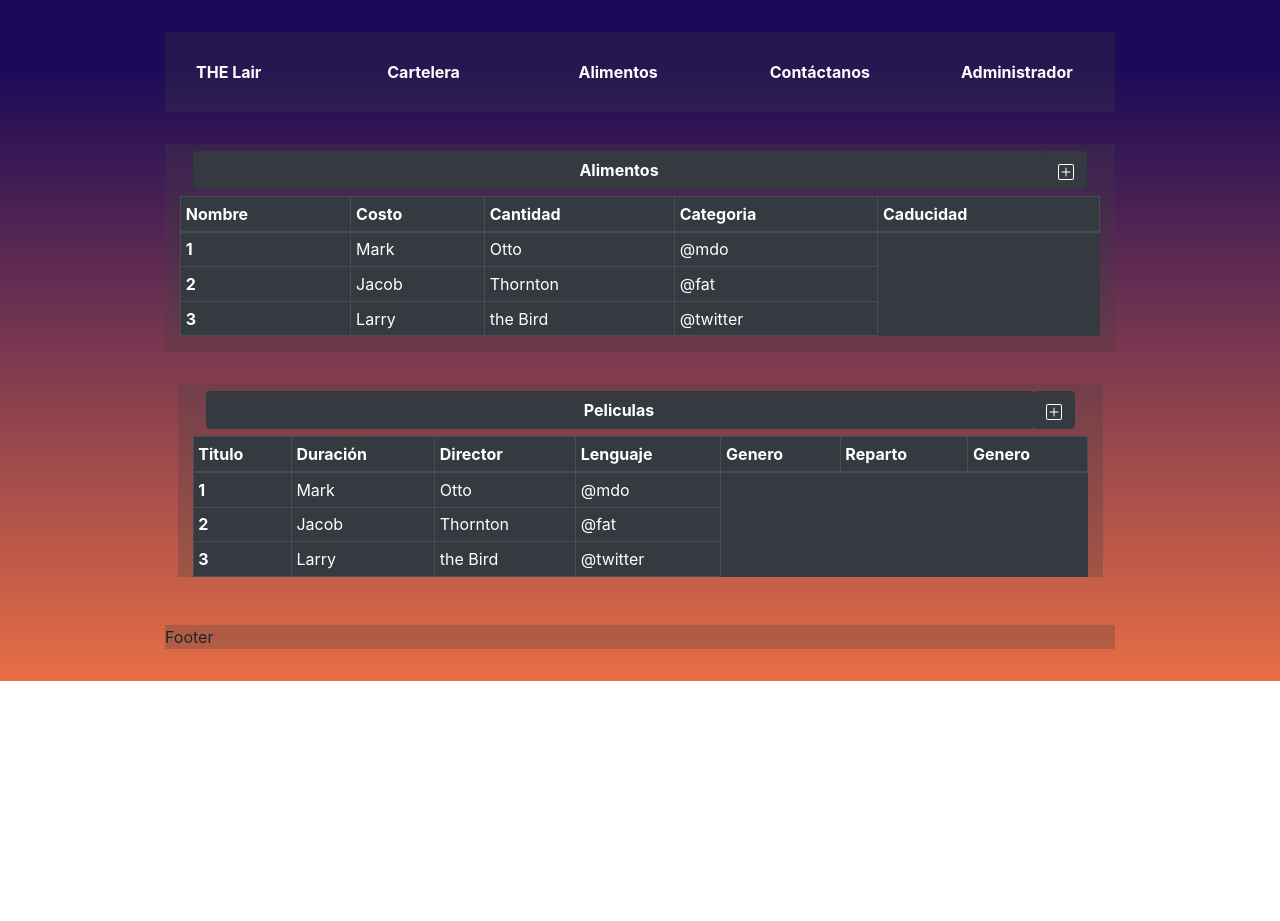
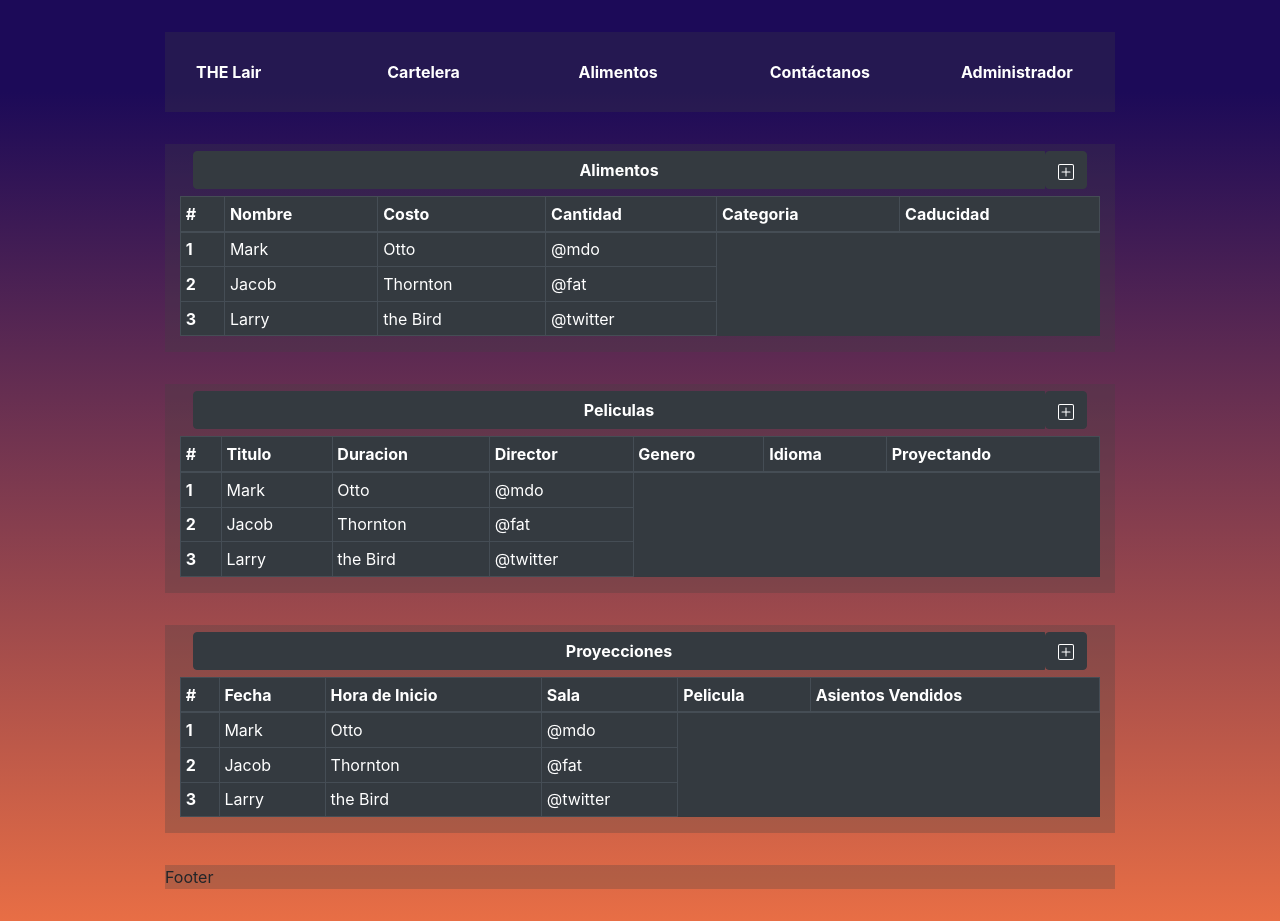
Before and after one commit to luismanzano/DB_Project, a React (Create React App) app in the folder frontend/lairfrontend/: page / in a window 1280 px wide. Before the commit the page ends 800 px from the top, so only its background shows below. Built offline with nearby package versions, Linux system fonts and the light colour scheme.

Commit message:
Tablas basicas listas

```diff
--- a/frontend/lairfrontend/src/components/Administrador.jsx
+++ b/frontend/lairfrontend/src/components/Administrador.jsx
@@ -2,24 +2,26 @@
 import NavBar from './NavBar'
 import Footer from './Footer'
 
-const Administrador =()=>(
+const Administrador = () => (
     <div className="container">
-        <NavBar/>
+        <NavBar />
         <div className="row">
+
             <div className="col-md-10 fondoGris offset-1 gap-up">
                 <div className="btn btn-group btn-gruop-lg toggle container-fluid">
                     <button className="btn btn-dark"><b>Alimentos</b></button>
-                        <span className="">
-                            <button  className="btn btn-dark pull-right"><svg width="1em" height="1em" viewBox="0 0 16 16" class="bi bi-plus-square" fill="currentColor" xmlns="http://www.w3.org/2000/svg">
-                            <path fill-rule="evenodd" d="M8 3.5a.5.5 0 0 1 .5.5v4a.5.5 0 0 1-.5.5H4a.5.5 0 0 1 0-1h3.5V4a.5.5 0 0 1 .5-.5z"/>
-                            <path fill-rule="evenodd" d="M7.5 8a.5.5 0 0 1 .5-.5h4a.5.5 0 0 1 0 1H8.5V12a.5.5 0 0 1-1 0V8z"/>
-                            <path fill-rule="evenodd" d="M14 1H2a1 1 0 0 0-1 1v12a1 1 0 0 0 1 1h12a1 1 0 0 0 1-1V2a1 1 0 0 0-1-1zM2 0a2 2 0 0 0-2 2v12a2 2 0 0 0 2 2h12a2 2 0 0 0 2-2V2a2 2 0 0 0-2-2H2z"/>
+                    <span>
+                        <button className="btn btn-dark pull-right"><svg width="1em" height="1em" viewBox="0 0 16 16" class="bi bi-plus-square" fill="currentColor" xmlns="http://www.w3.org/2000/svg">
+                            <path fill-rule="evenodd" d="M8 3.5a.5.5 0 0 1 .5.5v4a.5.5 0 0 1-.5.5H4a.5.5 0 0 1 0-1h3.5V4a.5.5 0 0 1 .5-.5z" />
+                            <path fill-rule="evenodd" d="M7.5 8a.5.5 0 0 1 .5-.5h4a.5.5 0 0 1 0 1H8.5V12a.5.5 0 0 1-1 0V8z" />
+                            <path fill-rule="evenodd" d="M14 1H2a1 1 0 0 0-1 1v12a1 1 0 0 0 1 1h12a1 1 0 0 0 1-1V2a1 1 0 0 0-1-1zM2 0a2 2 0 0 0-2 2v12a2 2 0 0 0 2 2h12a2 2 0 0 0 2-2V2a2 2 0 0 0-2-2H2z" />
                         </svg></button>
                     </span>
                 </div>
                 <table class="table table-dark table-hover table-bordered table-sm">
                     <thead>
                         <tr>
+                            <th scope="col">#</th>
                             <th scope="col">Nombre</th>
                             <th scope="col">Costo</th>
                             <th scope="col">Cantidad</th>
@@ -49,28 +51,28 @@
                     </tbody>
                 </table>
             </div>
-            </div>
+
             <div className="col-md-10 fondoGris offset-1 gap-up">
                 <div className="btn btn-group btn-gruop-lg toggle container-fluid">
                     <button className="btn btn-dark"><b>Peliculas</b></button>
-                        <span className="">
-                            <button  className="btn btn-dark pull-right"><svg width="1em" height="1em" viewBox="0 0 16 16" class="bi bi-plus-square" fill="currentColor" xmlns="http://www.w3.org/2000/svg">
-                            <path fill-rule="evenodd" d="M8 3.5a.5.5 0 0 1 .5.5v4a.5.5 0 0 1-.5.5H4a.5.5 0 0 1 0-1h3.5V4a.5.5 0 0 1 .5-.5z"/>
-                            <path fill-rule="evenodd" d="M7.5 8a.5.5 0 0 1 .5-.5h4a.5.5 0 0 1 0 1H8.5V12a.5.5 0 0 1-1 0V8z"/>
-                            <path fill-rule="evenodd" d="M14 1H2a1 1 0 0 0-1 1v12a1 1 0 0 0 1 1h12a1 1 0 0 0 1-1V2a1 1 0 0 0-1-1zM2 0a2 2 0 0 0-2 2v12a2 2 0 0 0 2 2h12a2 2 0 0 0 2-2V2a2 2 0 0 0-2-2H2z"/>
+                    <span>
+                        <button className="btn btn-dark pull-right"><svg width="1em" height="1em" viewBox="0 0 16 16" class="bi bi-plus-square" fill="currentColor" xmlns="http://www.w3.org/2000/svg">
+                            <path fill-rule="evenodd" d="M8 3.5a.5.5 0 0 1 .5.5v4a.5.5 0 0 1-.5.5H4a.5.5 0 0 1 0-1h3.5V4a.5.5 0 0 1 .5-.5z" />
+                            <path fill-rule="evenodd" d="M7.5 8a.5.5 0 0 1 .5-.5h4a.5.5 0 0 1 0 1H8.5V12a.5.5 0 0 1-1 0V8z" />
+                            <path fill-rule="evenodd" d="M14 1H2a1 1 0 0 0-1 1v12a1 1 0 0 0 1 1h12a1 1 0 0 0 1-1V2a1 1 0 0 0-1-1zM2 0a2 2 0 0 0-2 2v12a2 2 0 0 0 2 2h12a2 2 0 0 0 2-2V2a2 2 0 0 0-2-2H2z" />
                         </svg></button>
                     </span>
                 </div>
                 <table class="table table-dark table-hover table-bordered table-sm">
                     <thead>
                         <tr>
+                            <th scope="col">#</th>
                             <th scope="col">Titulo</th>
-                            <th scope="col">Duración</th>
+                            <th scope="col">Duracion</th>
                             <th scope="col">Director</th>
-                            <th scope="col">Lenguaje</th>
                             <th scope="col">Genero</th>
-                            <th scope="col">Reparto</th>
-                            <th scope="col">Genero</th>
+                            <th scope="col">Idioma</th>
+                            <th scope="col">Proyectando</th>
                         </tr>
                     </thead>
                     <tbody>
@@ -95,7 +97,56 @@
                     </tbody>
                 </table>
             </div>
-        <Footer/>
+
+            <div className="col-md-10 fondoGris offset-1 gap-up">
+                <div className="btn btn-group btn-gruop-lg toggle container-fluid">
+                    <button className="btn btn-dark"><b>Proyecciones</b></button>
+                    <span>
+                        <button className="btn btn-dark pull-right"><svg width="1em" height="1em" viewBox="0 0 16 16" class="bi bi-plus-square" fill="currentColor" xmlns="http://www.w3.org/2000/svg">
+                            <path fill-rule="evenodd" d="M8 3.5a.5.5 0 0 1 .5.5v4a.5.5 0 0 1-.5.5H4a.5.5 0 0 1 0-1h3.5V4a.5.5 0 0 1 .5-.5z" />
+                            <path fill-rule="evenodd" d="M7.5 8a.5.5 0 0 1 .5-.5h4a.5.5 0 0 1 0 1H8.5V12a.5.5 0 0 1-1 0V8z" />
+                            <path fill-rule="evenodd" d="M14 1H2a1 1 0 0 0-1 1v12a1 1 0 0 0 1 1h12a1 1 0 0 0 1-1V2a1 1 0 0 0-1-1zM2 0a2 2 0 0 0-2 2v12a2 2 0 0 0 2 2h12a2 2 0 0 0 2-2V2a2 2 0 0 0-2-2H2z" />
+                        </svg></button>
+                    </span>
+                </div>
+                <table class="table table-dark table-hover table-bordered table-sm">
+                    <thead>
+                        <tr>
+                            <th scope="col">#</th>
+                            <th scope="col">Fecha</th>
+                            <th scope="col">Hora de Inicio</th>
+                            <th scope="col">Sala</th>
+                            <th scope="col">Pelicula</th>
+                            <th scope="col">Asientos Vendidos</th>
+                        </tr>
+                    </thead>
+                    <tbody>
+                        <tr>
+                            <th scope="row">1</th>
+                            <td>Mark</td>
+                            <td>Otto</td>
+                            <td>@mdo</td>
+                        </tr>
+                        <tr>
+                            <th scope="row">2</th>
+                            <td>Jacob</td>
+                            <td>Thornton</td>
+                            <td>@fat</td>
+                        </tr>
+                        <tr>
+                            <th scope="row">3</th>
+                            <td>Larry</td>
+                            <td>the Bird</td>
+                            <td>@twitter</td>
+                        </tr>
+                    </tbody>
+                </table>
+            </div>
+
+
+
+        </div>
+        <Footer />
     </div>
 )
 
```
Lines whose indentation alone changed are shown as unchanged.
